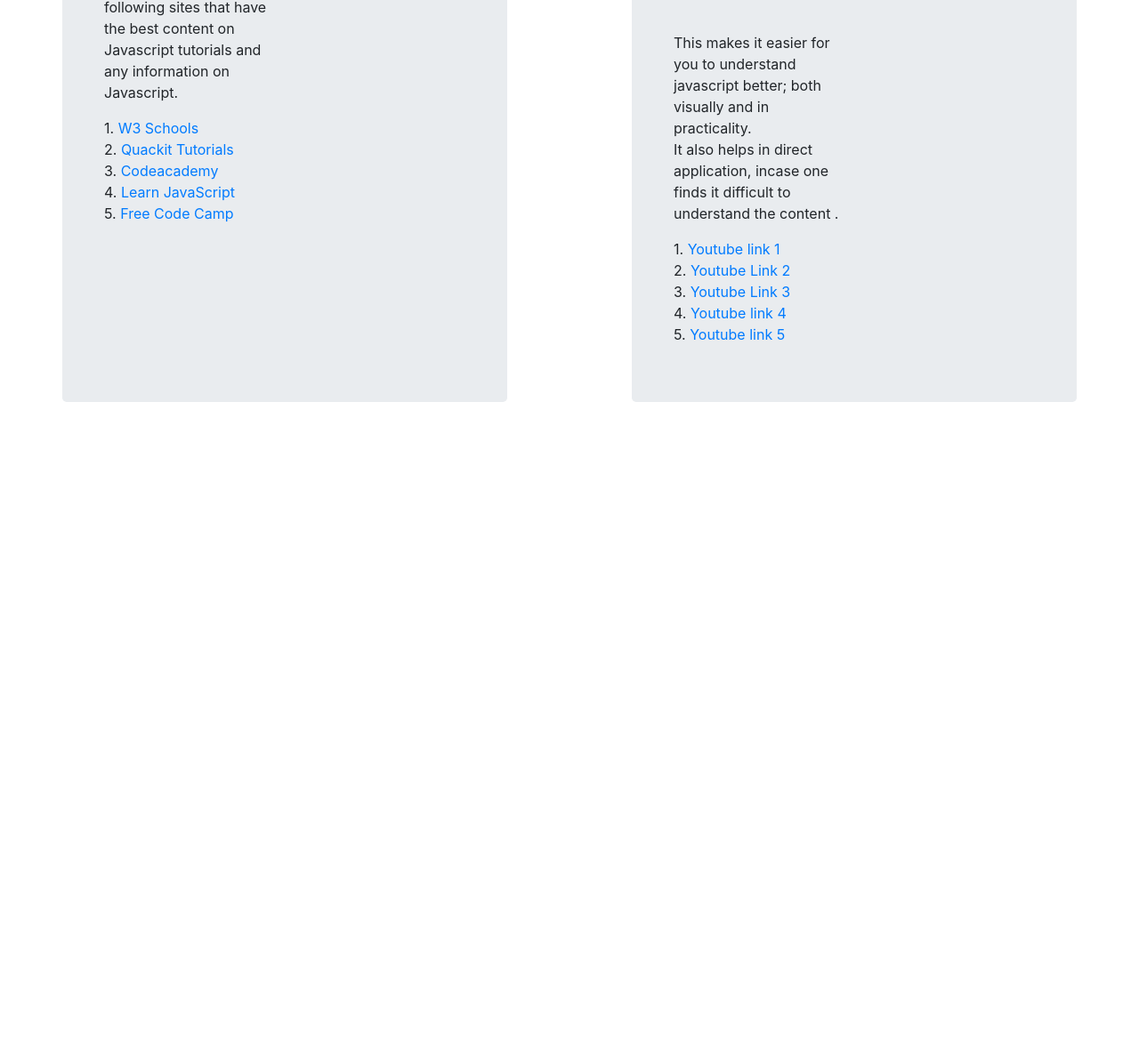
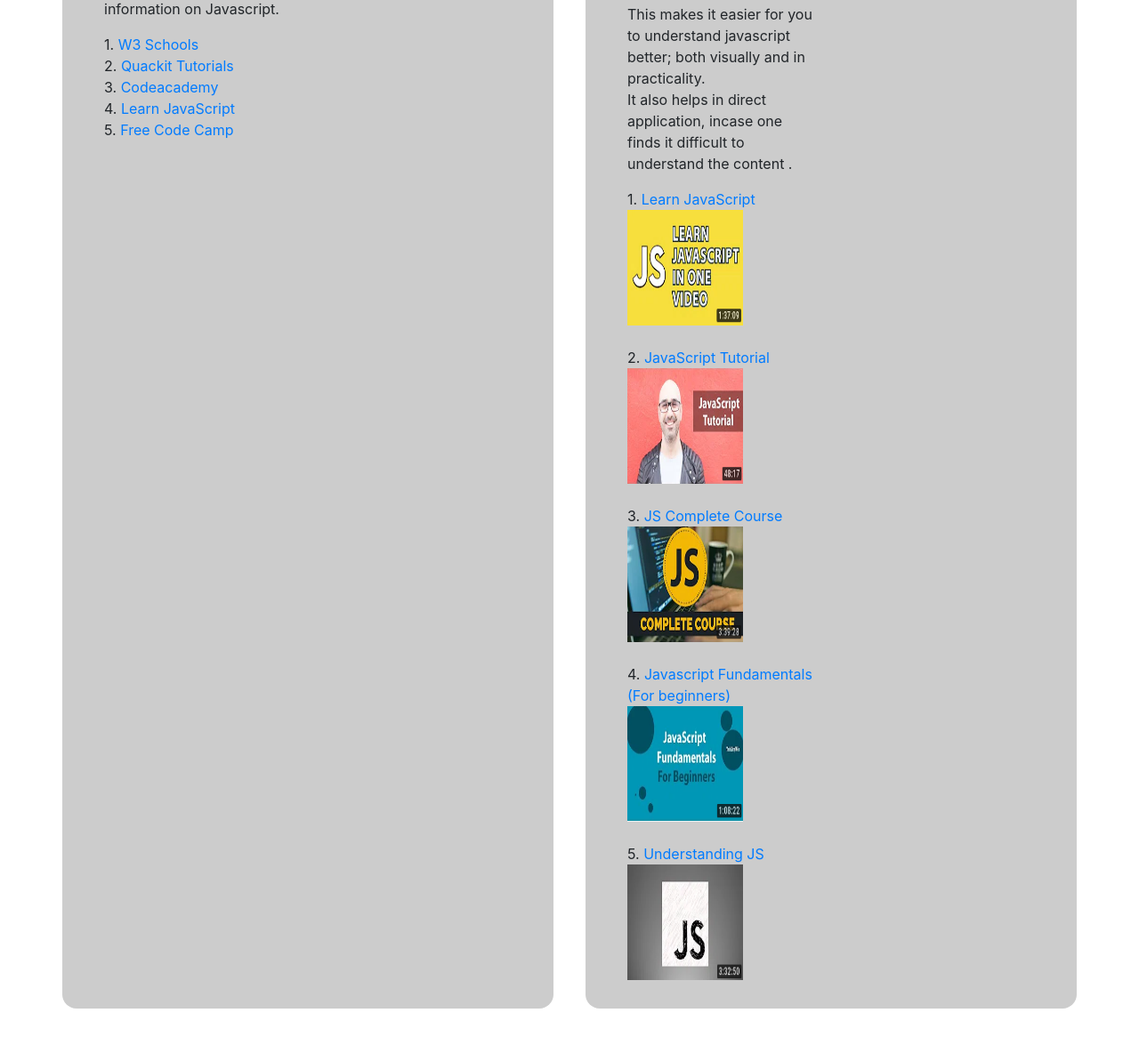
Before and after one commit to ArnoldHenry/linkd, a plain HTML site: page Javascript.html in a window 1280 px wide. Shown: the part 585-1751 px from the top of the page at 89% size. Before the commit the page ends 1069 px from the top, so only its background shows below. Drawn offline with Linux system fonts and the light colour scheme.

Commit message:
Edits texts, headers, and other elements.

```diff
--- a/Javascript.html
+++ b/Javascript.html
@@ -69,11 +69,30 @@
         <br>
         It also helps in direct application, incase one finds it difficult to understand the content .
       </p>
-    1. <a href="https://www.youtube.com/watch?v=fju9ii8YsGs "> Youtube link 1   </a>                 <br>
-    2. <a href="https://www.youtube.com/watch?v=W6NZfCO5SIk"> Youtube Link 2  </a>               <br>
-    3. <a href="https://www.codecademy.com/learn/learn-javascript">Youtube Link 3</a>          <br>
-    4. <a href="https://www.youtube.com/watch?v=vEROU2XtPR8">Youtube link 4  </a>                     <br>
-    5. <a href="https://guide.freecodecamp.org/javascript">Youtube link 5</a>               <br>
+    1. <a href="https://youtu.be/fju9ii8YsGs "> Learn JavaScript   </a>
+       <img src="../linkd/images/videolink1.png" alt="Go to Youtube" width="55" height="40" border="0">
+
+<br>
+<br>
+    2. <a href="https://youtu.be/W6NZfCO5SIk"> JavaScript Tutorial  </a>
+       <img src="../linkd/images/videolink2.png" alt="Go to Youtube" width="55" height="40" border="0">
+
+<br>
+<br>
+    3. <a href="https://youtu.be/PwsigsH4oXw">JS Complete Course</a>
+       <img src="../linkd/images/videolink3.png" alt="Go to Youtube" width="55" height="40" border="0">
+
+<br>
+<br>
+    4. <a href="https://youtu.be/vEROU2XtPR8">Javascript Fundamentals (For beginners) </a>
+    <img src="../linkd/images/videolink4.png" alt="Go to Youtube" width="55" height="40" border="0">
+
+<br>
+<br>
+    5. <a href="https://youtu.be/Bv_5Zv5c-Ts">Understanding JS</a>
+       <img src="../linkd/images/videolink5.png" alt="Go to Youtube" width="55" height="40" border="0">
+
+<br>
             </div>
 
     </div>
@@ -82,7 +101,9 @@
 </div>
 
 
+<div class="footer">
 
+</div>
 
 
   <script src="js/jquery331.js"></script>
--- a/css/javascript.css
+++ b/css/javascript.css
@@ -109,5 +109,9 @@
     display: block;
 } */
 .jumbotron{
-  width: 500px;
+  width: 552px;
 }
+body{
+  /* margin: 10px; */
+
+}
```
Also changed, not shown: css/bootstrap.css, images/videolink1.png (added), images/videolink2.png (added), images/videolink3.png (added), images/videolink4.png (added), images/videolink5.png (added).
